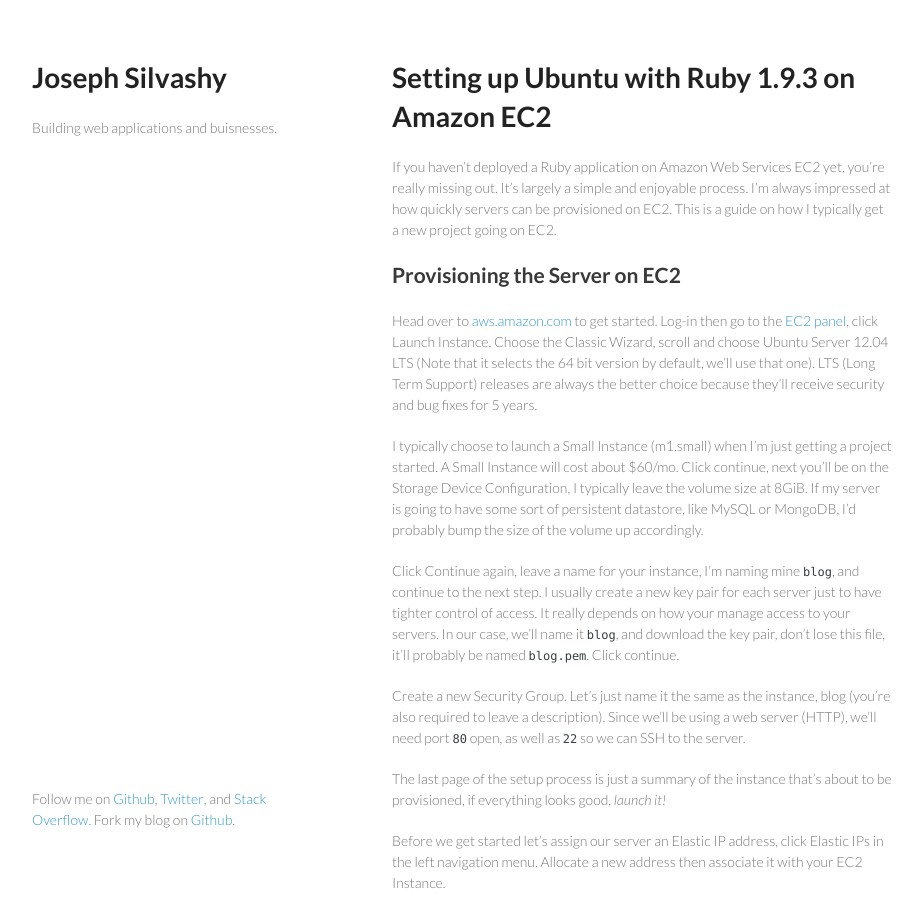
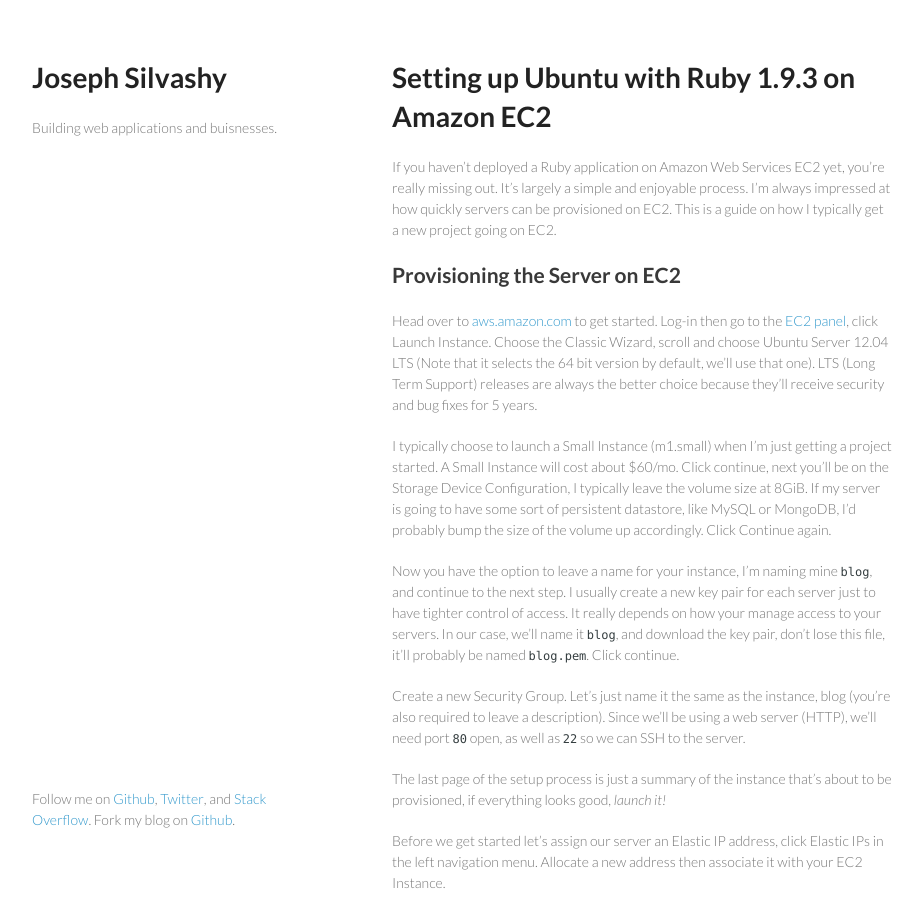
Before and after one commit to jpsilvashy/jpsilvashy.github.com, a Jekyll site: the page built from _posts/2012-07-29-setting-up-ubuntu-with-ruby-193-on-amazon-ec2.md, in a window 1280 px wide and 900 px high. Shown: the whole window, without its empty margins (178-1101 px from the left). Built offline with Jekyll 4.4.1, drawn with Linux system fonts in a browser that asks for light colours; nearby versions of some CDN libraries.

Commit message:
put 'click' statements at the ends of paragraphs

```diff
--- a/_posts/2012-07-29-setting-up-ubuntu-with-ruby-193-on-amazon-ec2.md
+++ b/_posts/2012-07-29-setting-up-ubuntu-with-ruby-193-on-amazon-ec2.md
@@ -12,9 +12,9 @@ If you haven't deployed a Ruby application on Amazon Web Services EC2 yet, you'r
 
 Head over to [aws.amazon.com](http://aws.amazon.com) to get started. Log-in then go to the [EC2 panel](https://console.aws.amazon.com/ec2/), click Launch Instance. Choose the Classic Wizard, scroll and choose Ubuntu Server 12.04 LTS (Note that it selects the 64 bit version by default, we'll use that one). LTS (Long Term Support) releases are always the better choice because they'll receive security and bug fixes for 5 years.
 
-I typically choose to launch a Small Instance (m1.small) when I'm just getting a project started. A Small Instance will cost about $60/mo. Click continue, next you'll be on the Storage Device Configuration, I typically leave the volume size at 8GiB. If my server is going to have some sort of persistent datastore, like MySQL or MongoDB, I'd probably bump the size of the volume up accordingly.
+I typically choose to launch a Small Instance (m1.small) when I'm just getting a project started. A Small Instance will cost about $60/mo. Click continue, next you'll be on the Storage Device Configuration, I typically leave the volume size at 8GiB. If my server is going to have some sort of persistent datastore, like MySQL or MongoDB, I'd probably bump the size of the volume up accordingly. Click Continue again.
 
-Click Continue again, leave a name for your instance, I'm naming mine `blog`, and continue to the next step. I usually create a new key pair for each server just to have tighter control of access. It really depends on how your manage access to your servers. In our case, we'll name it `blog`, and download the key pair, don't lose this file, it'll probably be named `blog.pem`. Click continue.
+Now you have the option to leave a name for your instance, I'm naming mine `blog`, and continue to the next step. I usually create a new key pair for each server just to have tighter control of access. It really depends on how your manage access to your servers. In our case, we'll name it `blog`, and download the key pair, don't lose this file, it'll probably be named `blog.pem`. Click continue.
 
 Create a new Security Group. Let's just name it the same as the instance, blog (you're also required to leave a description). Since we'll be using a web server (HTTP), we'll need port `80` open, as well as `22` so we can SSH to the server.
 
```
Also changed, not shown: 2 other files.
